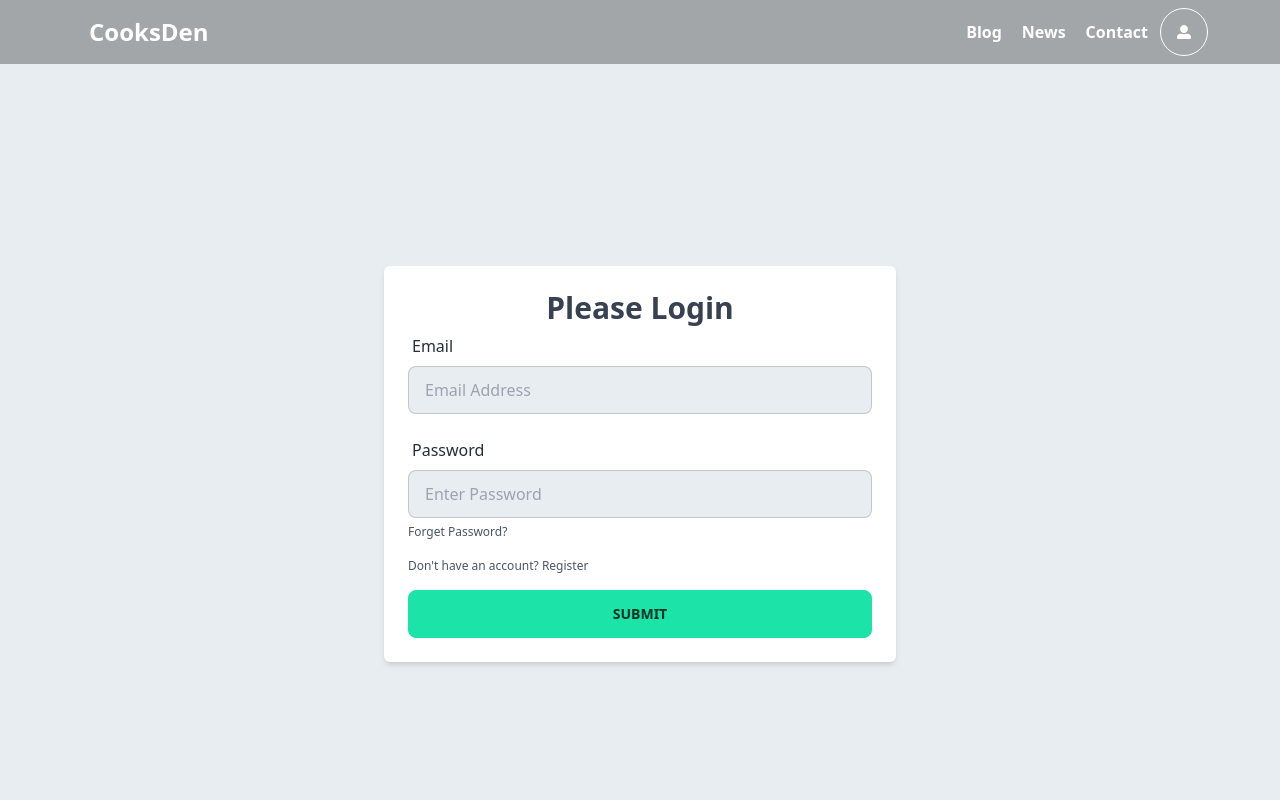
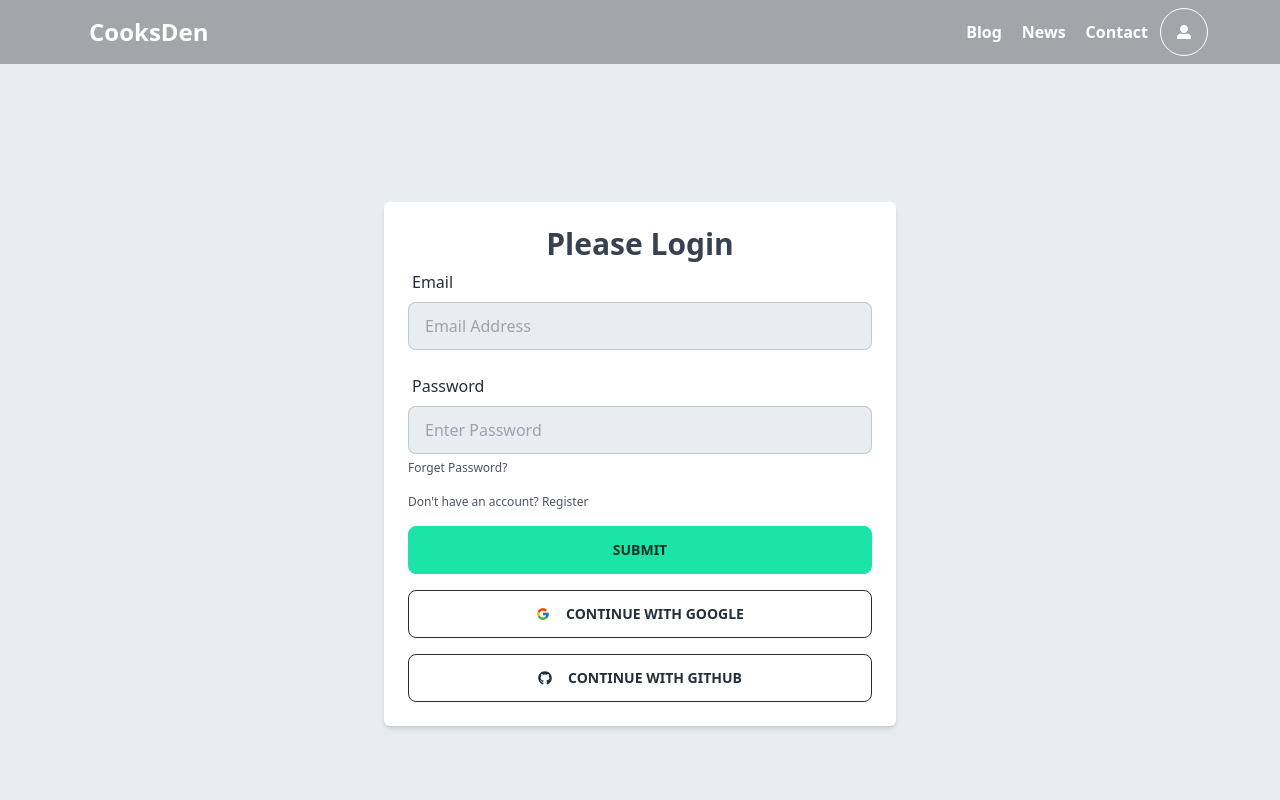
Before and after one commit to naimur-reza/CHEF-HUNTER-CLIENT, a React (Vite) app: page /login in a window 1280 px wide. Shown: the top 800 px of the page. Built offline with nearby package versions, Linux system fonts and the light colour scheme; no server answers.

Commit message:
added blog page

```diff
--- a/src/components/shared/Header.jsx
+++ b/src/components/shared/Header.jsx
@@ -16,7 +16,7 @@ const Header = () => {
 
         <div className="navbar-end">
           <div className="space-x-5 font-semibold text-white">
-            <Link>Blog</Link>
+            <Link to={"blog"}>Blog</Link>
             <Link>News</Link>
             <Link>Contact</Link>
           </div>
--- a/src/layout/Main.jsx
+++ b/src/layout/Main.jsx
@@ -13,9 +13,8 @@ const Main = () => {
         <div className="min-h-[calc(100vh-284px)] ">
           <Outlet />
         </div>
-        <LazyLoad>
-          <Footer />
-        </LazyLoad>
+
+        <Footer />
       </div>
     </>
   );
--- /dev/null
+++ b/src/pages/Blog.jsx
@@ -0,0 +1,7 @@
+import React from "react";
+
+const Blog = () => {
+  return <div>Blog</div>;
+};
+
+export default Blog;
--- a/src/pages/Chef.jsx
+++ b/src/pages/Chef.jsx
@@ -6,7 +6,7 @@ import { Link } from "react-router-dom";
 const Chef = () => {
   const [chefs, setChefs] = useState([]);
   useEffect(() => {
-    fetch("http://localhost:5000/chef")
+    fetch("https://cookdens-server-naimur-reza.vercel.app/chef")
       .then((res) => res.json())
       .then((data) => setChefs(data));
   }, []);
@@ -17,11 +17,11 @@ const Chef = () => {
         Meet Our Chef
       </h1>
 
-      <div className="grid grid-cols-3 gap-5 pt-10">
+      <div className="grid lg:grid-cols-3 p-5 grid-cols-1 gap-5 pt-10">
         {chefs.map((chef) => {
           return (
             <div className="card    glass">
-              <figure className="h-64 ">
+              <figure className=" ">
                 <LazyLoad once>
                   <img className="w-full h-full" src={chef.image} />
                 </LazyLoad>
--- a/src/pages/Home.jsx
+++ b/src/pages/Home.jsx
@@ -7,15 +7,15 @@ const Home = () => {
   return (
     <div className="">
       <div className="py-20">
-        <h1 className="text-5xl text-gray-200 font-semibold font-mono text-center py-5">
+        <h1 className="text-6xl text-gray-200 font-semibold font-mono text-center py-5">
           Welcome To <span className="text-yellow-500">CooksDen</span>
         </h1>
-        <p className="text-center py-5 text-gray-300 tracking-wide text-lg px-8 lg:px-96 font-semibold">
+        <p className="text-center py-5 text-gray-300 tracking-wide text-xl px-8 lg:px-96 font-semibold">
           The culinary expert that your fine dining restaurant has been waiting
           for. Set the table for a successful online venture with ease!
         </p>
       </div>
-      <div className="my-container flex items-center justify-between flex-col lg:flex-row ">
+      <div className="my-container lg:mt-32 p-5 flex items-center justify-between flex-col lg:flex-row ">
         <div className="py-10 space-y-4 max-w-xl">
           <p className="text-info font-semibold">Our Story</p>
           <h1 className="text-5xl text-gray-100 font-bold">
--- a/src/pages/Login.jsx
+++ b/src/pages/Login.jsx
@@ -1,13 +1,15 @@
 import React, { useContext, useState } from "react";
-import { Link, Navigate } from "react-router-dom";
+import { Link, Navigate, ScrollRestoration } from "react-router-dom";
 import { AuthContext } from "../providers/AuthProvider/AuthProvider";
 import { toast } from "react-hot-toast";
+import { FcGoogle } from "react-icons/fc";
+import { FaGithub } from "react-icons/fa";
 
 const Login = () => {
   const [password, setPassword] = useState("");
   const [email, setEmail] = useState("");
   //   get the function
-  const { logIn, user } = useContext(AuthContext);
+  const { logIn, user, signInGoogle, signInGithub } = useContext(AuthContext);
   const handleLogin = (e) => {
     e.preventDefault(); // Prevent
     logIn(email, password)
@@ -21,6 +23,7 @@ const Login = () => {
   };
   return (
     <div class="relative p-5 flex flex-col justify-center h-screen overflow-hidden">
+      <ScrollRestoration />
       <div class="w-full p-6 m-auto bg-white rounded-md shadow-md   lg:max-w-lg">
         <h1 class="text-3xl font-semibold text-center text-gray-700">
           Please Login
@@ -41,6 +44,7 @@ const Login = () => {
               <span class="text-base label-text">Password</span>
             </label>
             <input
+              required
               type="password"
               placeholder="Enter Password"
               class="w-full input input-bordered"
@@ -60,10 +64,27 @@ const Login = () => {
           </p>
           <div>
             <input
+              required
               type="submit"
               placeholder="Login"
               class="btn btn-success btn-block"
             />
+          </div>
+          <div>
+            <button
+              onClick={signInGoogle}
+              class="btn btn-outline btn-block inline-flex items-center gap-4"
+            >
+              <FcGoogle width={30} height={30} /> Continue With Google
+            </button>
+          </div>
+          <div>
+            <button
+              onClick={signInGithub}
+              class="btn btn-outline btn-block inline-flex items-center gap-4"
+            >
+              <FaGithub /> Continue With Github
+            </button>
           </div>
         </form>
       </div>
--- a/src/routes/router.jsx
+++ b/src/routes/router.jsx
@@ -9,6 +9,7 @@ import Recipe from "../pages/Recipe";
 import ErrorPage from "../pages/ErrorPage";
 import Loader from "../pages/Loader";
 import PrivateRoutes from "./PrivateRoutes";
+import Blog from "../pages/Blog";
 const router = createBrowserRouter([
   {
     path: "/",
@@ -37,6 +38,10 @@ const router = createBrowserRouter([
         path: "/home",
         element: <Home />,
       },
+      {
+        path: "blog",
+        element: <Blog />,
+      },
     ],
   },
   {
@@ -46,7 +51,9 @@ const router = createBrowserRouter([
       {
         path: "/recipe/:id",
         loader: ({ params }) =>
-          fetch(`http://localhost:5000/recipe/${params.id}`),
+          fetch(
+            `https://cookdens-server-naimur-reza.vercel.app/recipe/${params.id}`
+          ),
         element: (
           <PrivateRoutes>
             <Recipe />
```
